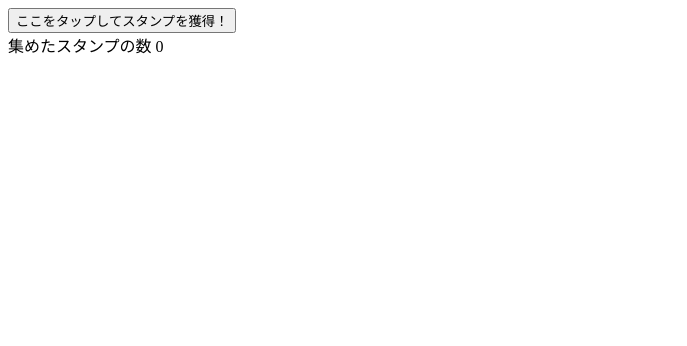
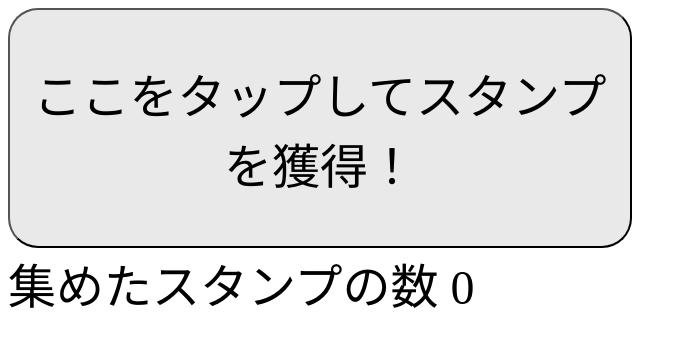
Before and after one commit to sustainable-tooth/collect-stamps, a plain HTML site: page index.html in a window 1280 px wide. Shown: the whole page, without its empty margins (0-687 px from the left). Drawn offline with Linux system fonts and the light colour scheme.

Commit message:
Update index.html

```diff
--- a/index.html
+++ b/index.html
@@ -4,6 +4,23 @@
     <meta charset="UTF-8">
     <title>スタンプ集め|サステ歯ブルプロジェクト|課題協学２
     </title>
+    <style>
+      body{
+        font-size: xxx-large;
+      }
+      button{
+        background-color: rgb(233,233,233);
+        font-size: xxx-large;
+        padding-top: 1em;
+        padding-bottom: 1em;
+        width: 13em;
+        border-radius: 30px;
+      }
+      .disabled_button{
+        color: rgb(20,20,20);
+        background-color: rgb(190,190,190);
+      }
+    </style>
   </head>
   <body>
     <button type="button" id="countButton_Element">ここをタップしてスタンプを獲得！</button>
```
